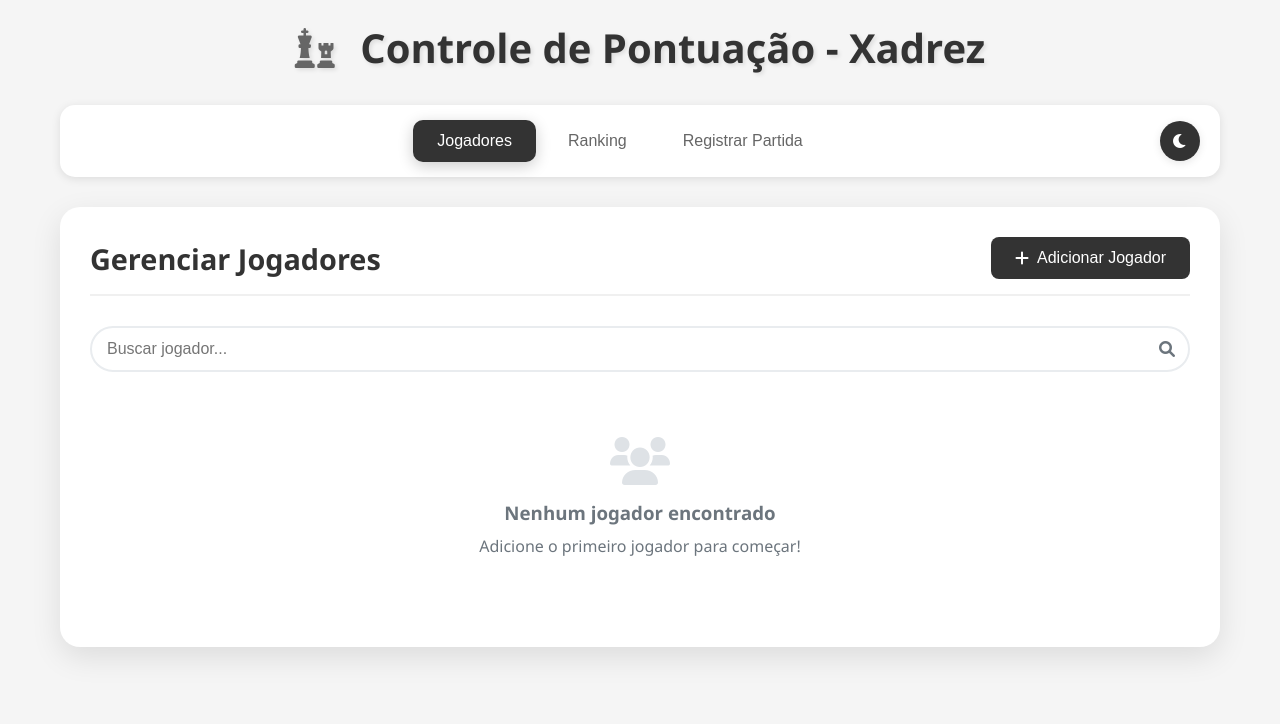
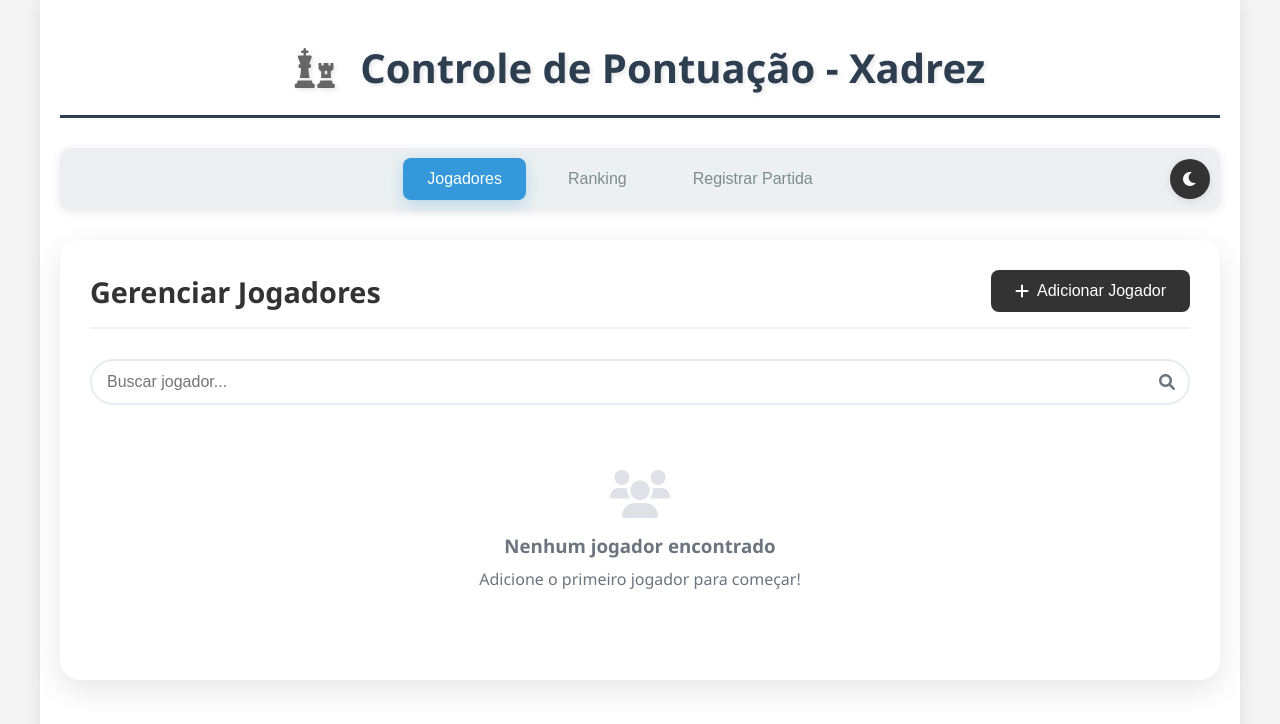
Before and after one commit to rberlanda04/appxadrez, a website: page index.html in a window 1280 px wide. Drawn offline with Linux system fonts and the light colour scheme.

Commit message:
Simplify Vercel config and add inline CSS fallback for deployment

```diff
--- a/index.html
+++ b/index.html
@@ -4,8 +4,73 @@
     <meta charset="UTF-8">
     <meta name="viewport" content="width=device-width, initial-scale=1.0">
     <title>Controle de Pontuação - Xadrez</title>
-    <link rel="stylesheet" href="./styles.css" type="text/css">
-    <link href="https://cdnjs.cloudflare.com/ajax/libs/font-awesome/6.0.0/css/all.min.css" rel="stylesheet" type="text/css">
+    <link rel="stylesheet" href="styles.css">
+    <link href="https://cdnjs.cloudflare.com/ajax/libs/font-awesome/6.0.0/css/all.min.css" rel="stylesheet">
+    <style>
+        /* CSS inline como fallback */
+        body {
+            font-family: 'Segoe UI', Tahoma, Geneva, Verdana, sans-serif;
+            background: #f5f5f5;
+            margin: 0;
+            padding: 0;
+            min-height: 100vh;
+            color: #333;
+        }
+        .container {
+            max-width: 1200px;
+            margin: 0 auto;
+            padding: 20px;
+            background: white;
+            min-height: 100vh;
+            box-shadow: 0 0 20px rgba(0,0,0,0.1);
+        }
+        header {
+            text-align: center;
+            margin-bottom: 30px;
+            padding: 20px 0;
+            border-bottom: 3px solid #2c3e50;
+        }
+        header h1 {
+            color: #2c3e50;
+            font-size: 2.5rem;
+            margin: 0;
+        }
+        .tabs {
+            display: flex;
+            justify-content: center;
+            align-items: center;
+            margin-bottom: 30px;
+            background: #ecf0f1;
+            border-radius: 10px;
+            padding: 10px;
+            box-shadow: 0 2px 10px rgba(0,0,0,0.1);
+        }
+        .tab-btn {
+            background: transparent;
+            border: none;
+            padding: 12px 24px;
+            margin: 0 5px;
+            border-radius: 8px;
+            cursor: pointer;
+            font-size: 1rem;
+            font-weight: 500;
+            color: #7f8c8d;
+            transition: all 0.3s ease;
+        }
+        .tab-btn.active {
+            background: #3498db;
+            color: white;
+            box-shadow: 0 4px 15px rgba(52, 152, 219, 0.3);
+        }
+        .tab-btn:hover {
+            background: #bdc3c7;
+            color: #2c3e50;
+        }
+        .tab-btn.active:hover {
+            background: #2980b9;
+            color: white;
+        }
+    </style>
 </head>
 <body>
     <div class="container">
```
Also changed, not shown: vercel.json, 1 other file.
